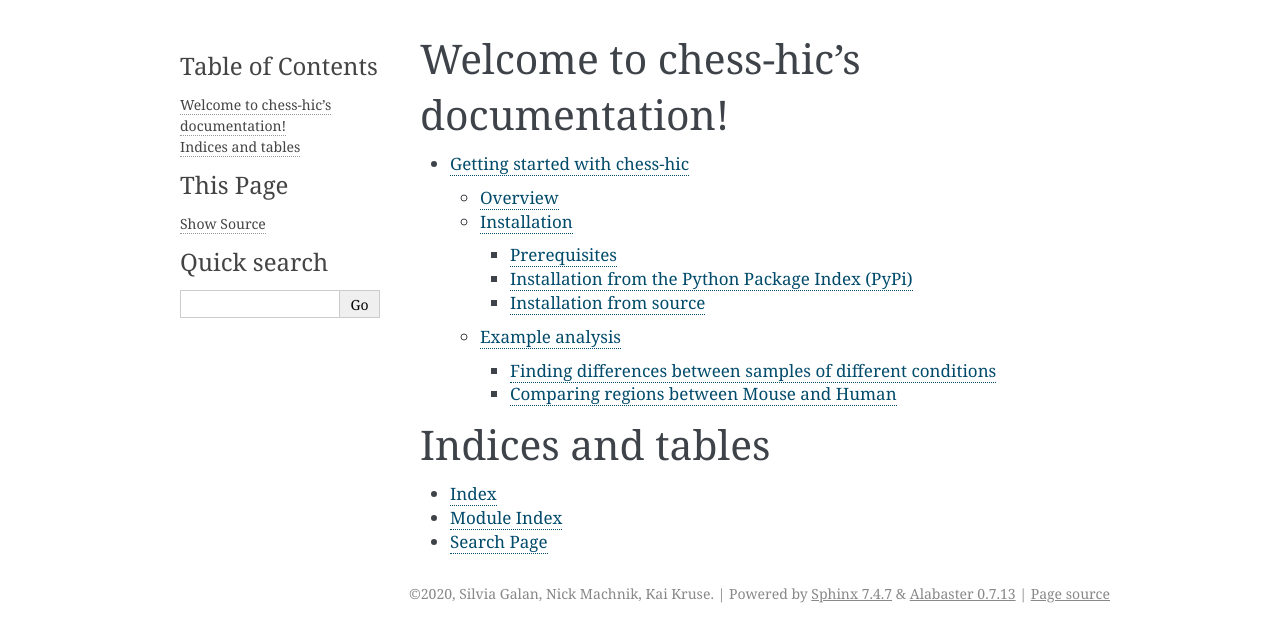
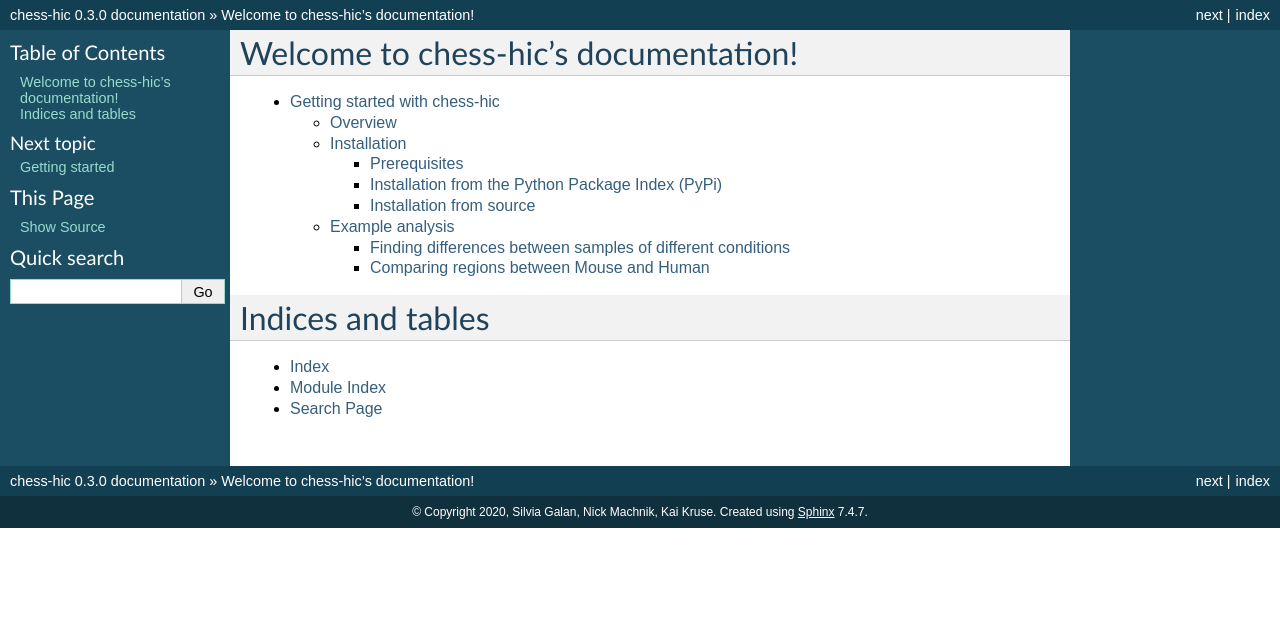
Before and after one commit to vaquerizaslab/chess, a Sphinx documentation site: the page built from docs/index.rst, in a window 1280 px wide. Shown: the top 642 px of the page. Built offline with Sphinx 7.4.7, drawn with Linux system fonts in a browser that asks for light colours.

Commit message:
change master doc to index

```diff
--- a/docs/conf.py
+++ b/docs/conf.py
@@ -47,9 +47,12 @@
 # The theme to use for HTML and HTML Help pages.  See the documentation for
 # a list of builtin themes.
 #
-html_theme = 'alabaster'
+# html_theme = 'sphinx_rtd_theme'
+html_theme = 'default'
 
 # Add any paths that contain custom static files (such as style sheets) here,
 # relative to this directory. They are copied after the builtin static files,
 # so a file named "default.css" will overwrite the builtin "default.css".
 html_static_path = ['_static']
+
+master_doc = 'index'
```
